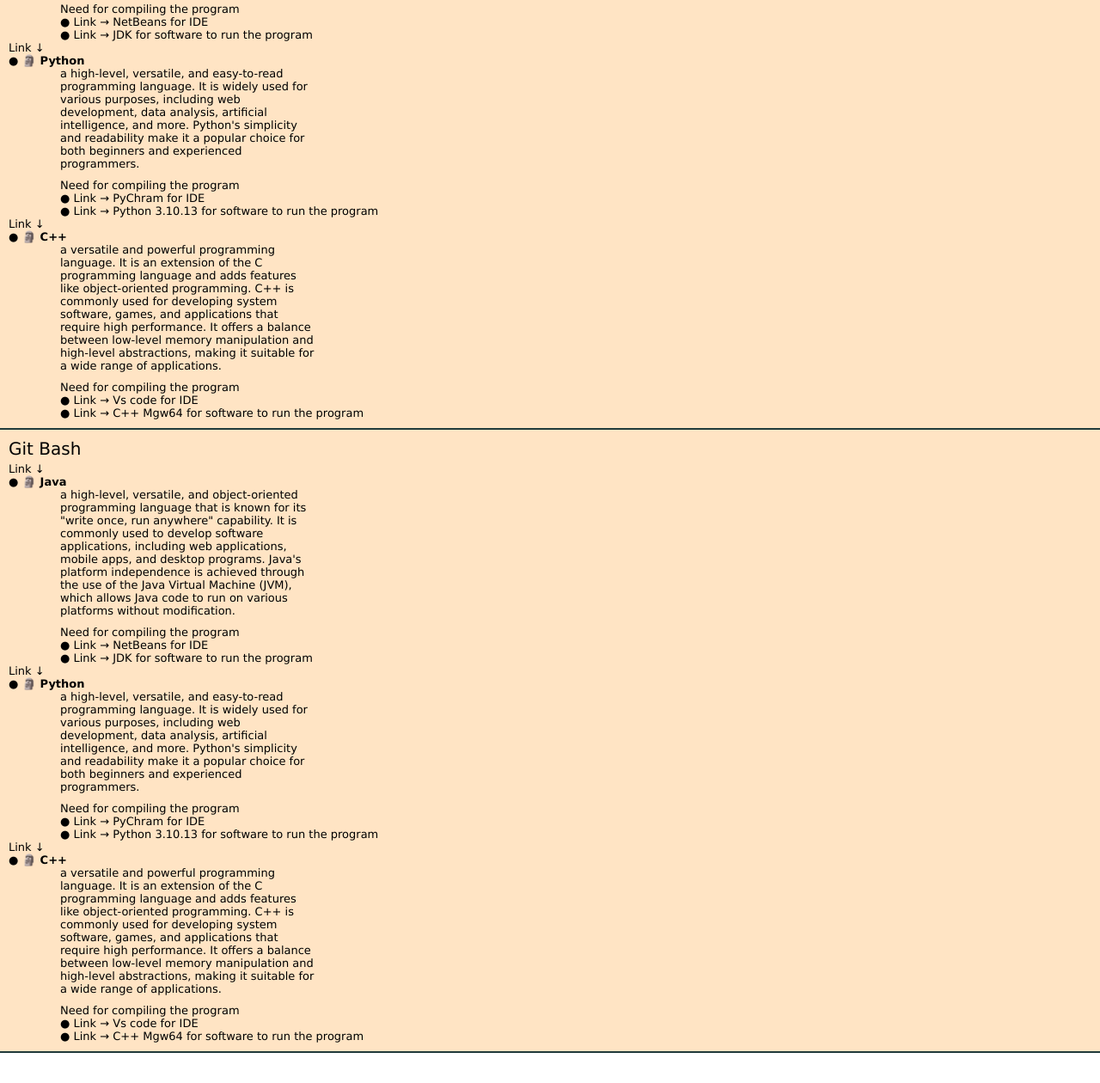
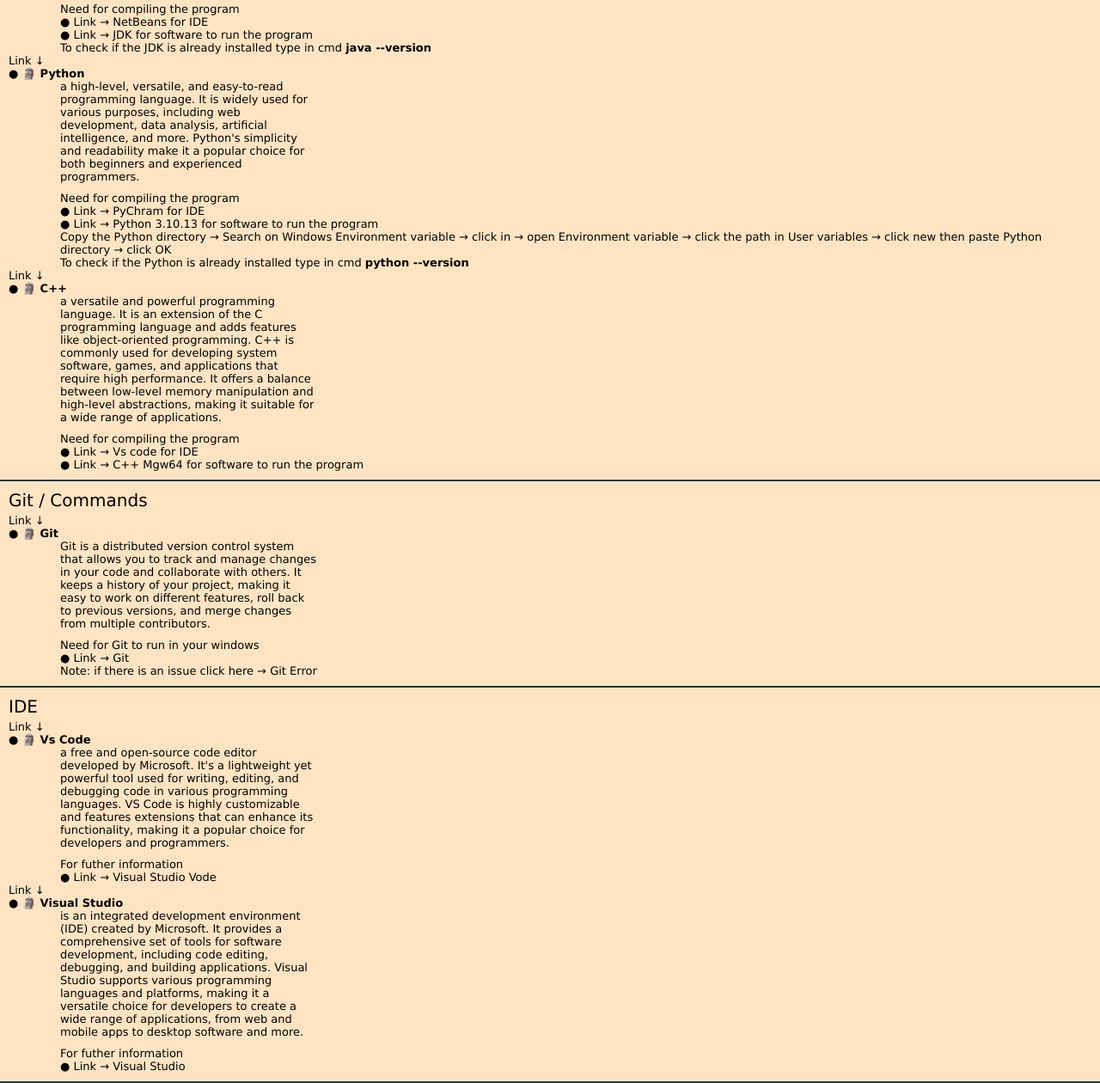
Before and after one commit to JhayJo9/essential-for-IT-student, a plain HTML site: page index.html in a window 1280 px wide. Shown: the part 915-2175 px from the top of the page at 86% size. Before the commit the page ends 2140 px from the top, so only its background shows below. Drawn offline with Linux system fonts and the light colour scheme.

Commit message:
added picture and links

```diff
--- a/css files/profileInfo.css
+++ b/css files/profileInfo.css
@@ -2,6 +2,7 @@
     background-color: rgb(28, 51, 51);
     height: 100%;
     min-height: 250px;
+    position: relative;
 }
 .author-name, .author-descrip{
 
@@ -15,3 +16,10 @@
     font-size: 60px;
     width: 205px;
 }
+.author-picture{
+    height: 100px;
+    position: absolute;
+    right: 20px;
+    top: 25px;
+    border-radius: 50px;
+}
--- a/index.html
+++ b/index.html
@@ -19,6 +19,7 @@
             <p class="author-descrip">
                     Hello , I am a 2nd year college taking Bachelor of Science Information Technology
             </p>
+            <img class="author-picture" src="images/Satsudou - Chapter 2 - 29~2.jpg" alt="">
     </div>
     <div class="whole-content">
         <div class="web-dev">
@@ -91,6 +92,11 @@
                                 &#9679;  Link &#8594; JDK for software to run the program
                             </p>
                         </a>
+                        <p>
+                            To check if the JDK is already installed
+                            type in cmd
+                            <b>java --version</b>
+                        </p>
                     </div>
 
                     <p class="link-arrow">
@@ -117,6 +123,17 @@
                                     &#9679;  Link &#8594; Python 3.10.13 for software to run the program
                                 </p>
                             </a>
+                            <p>
+                                Copy the Python directory &#8594; Search on Windows Environment variable &#8594; click in &#8594;
+                                open Environment variable &#8594; click the path in User variables &#8594;
+                                click new then paste Python directory &#8594; click OK
+
+                            </p>
+                            <p>
+                                To check if the Python is already installed
+                                type in cmd
+                                <b>python --version</b>
+                            </p>
                         </div>
                     <p class="link-arrow">
                         Link &#8595;
@@ -151,92 +168,89 @@
 
         <div class="learnProgram">
             <p class="title">
-                Git Bash
+                Git / Commands
             </p>
             <p class="link-arrow">
                 Link &#8595;
             </p>
             <div class="links">
                 <div class="title-content">
-                    <a class="topic" href="https://overapi.com/html" target="_blank">
-                        &#9679; &#128511; Java
+                    <a class="topic" href="https://confluence.atlassian.com/bitbucketserver/basic-git-commands-776639767.html" target="_blank">
+                        &#9679; &#128511; Git
                     </a>
                     <p class="title-descrip">
-                        a high-level, versatile, and object-oriented programming language that is known for its "write once, run anywhere" capability. It is commonly used to develop software applications, including web applications, mobile apps, and desktop programs. Java's platform independence is achieved through the use of the Java Virtual Machine (JVM), which allows Java code to run on various platforms without modification.
+                        Git is a distributed version control system that allows you to track and manage changes in your code and collaborate with others. It keeps a history of your project, making it easy to work on different features, roll back to previous versions, and merge changes from multiple contributors.
                     </p>
                     <div class="need-for-programming">
                         <p>
-                            Need for compiling the program
+                            Need for Git to run in your windows
                         </p>
 
-                        <a href="">
+                        <a href="https://git-scm.com/download/win">
                            <p>
-                            &#9679; Link &#8594; NetBeans for IDE
+                            &#9679; Link &#8594; Git
                            </p>
                         </a>
-                        <a href="">
-                            <p>
-                                &#9679;  Link &#8594; JDK for software to run the program
-                            </p>
+                        <p>
+                           Note: if there is an issue click here  &#8594;
+                           <a href="https://youtu.be/Twi3gtYFDqk?si=9OZ6N-anqP-PmRiB">
+                                Git Error
+                           </a>
+                        </p>
+                    </div>
+                </div>
+            </div>
+        </div>
+
+        <div class="learnProgram">
+            <p class="title">
+                IDE
+            </p>
+            <p class="link-arrow">
+                Link &#8595;
+            </p>
+            <div class="links">
+                <div class="title-content">
+                    <a class="topic" href="https://code.visualstudio.com/" target="_blank">
+                        &#9679; &#128511; Vs Code
+                    </a>
+                    <p class="title-descrip">
+                        a free and open-source code editor developed by Microsoft. It's a lightweight yet powerful tool used for writing, editing, and debugging code in various programming languages. VS Code is highly customizable and features extensions that can enhance its functionality, making it a popular choice for developers and programmers.
+                    </p>
+                    <div class="need-for-programming">
+                        <p>
+                            For futher information
+                        </p>
+
+                        <a href="https://youtu.be/ORrELERGIHs?si=lNN9arxeobn8_KAP" target="_blank">
+                           <p>
+                            &#9679; Link &#8594; Visual Studio Vode
+                           </p>
                         </a>
                     </div>
 
                     <p class="link-arrow">
                         Link &#8595;
                     </p>
-                    <a class="topic" href="https://overapi.com/css" target="_blank">
-                        &#9679; &#128511;  Python
+                    <a class="topic" href="https://visualstudio.microsoft.com/thank-you-downloading-visual-studio/?sku=Community&channel=Release&version=VS2022&source=VSLandingPage&cid=2030&passive=false" target="_blank">
+                        &#9679; &#128511;  Visual Studio
                     </a>
                     <p class="title-descrip">
-                        a high-level, versatile, and easy-to-read programming language. It is widely used for various purposes, including web development, data analysis, artificial intelligence, and more. Python's simplicity and readability make it a popular choice for both beginners and experienced programmers.
+                        is an integrated development environment (IDE) created by Microsoft. It provides a comprehensive set of tools for software development, including code editing, debugging, and building applications. Visual Studio supports various programming languages and platforms, making it a versatile choice for developers to create a wide range of applications, from web and mobile apps to desktop software and more.
                     </p>
                         <div class="need-for-programming">
                             <p>
-                                Need for compiling the program
+                                For futher information
                             </p>
-
-                            <a href="">
+                            <a href="https://youtu.be/gvKqJF0pVMA?si=IdgX3u2_PuVMfH6G">
                             <p>
-                                &#9679; Link &#8594; PyChram for IDE
+                                &#9679; Link &#8594; Visual Studio
                             </p>
                             </a>
-                            <a href="">
-                                <p>
-                                    &#9679;  Link &#8594; Python 3.10.13 for software to run the program
-                                </p>
-                            </a>
                         </div>
-                    <p class="link-arrow">
-                        Link &#8595;
-                    </p>
-                        <a class="topic" href="https://overapi.com/javascript" target="_blank">
-                            &#9679; &#128511; C++
-                        </a>
-                        <p class="title-descrip">
-                            a versatile and powerful programming language. It is an extension of the C programming language and adds features like object-oriented programming. C++ is commonly used for developing system software, games, and applications that require high performance. It offers a balance between low-level memory manipulation and high-level abstractions, making it suitable for a wide range of applications.
-                        </p>
-                            <div class="need-for-programming">
-                                <p>
-                                    Need for compiling the program
-                                </p>
-
-                                <a href="">
-                                <p>
-                                    &#9679;  Link &#8594; Vs code for IDE
-                                </p>
-                                </a>
-                                <a href="">
-                                    <p>
-                                        &#9679;   Link &#8594; C++ Mgw64 for software to run the program
-                                    </p>
-                                </a>
-                            </div>
-
                 </div>
             </div>
-
         </div>
-
     </div>
 </body>
 </html>
```
Also changed, not shown: images/Lookism - Ep. 374_ Workers (2nd Affiliate) (3) Ch. 374 ♫ - 3.jpg (added), images/Satsudou - Chapter 2 - 29~2.jpg (added).
